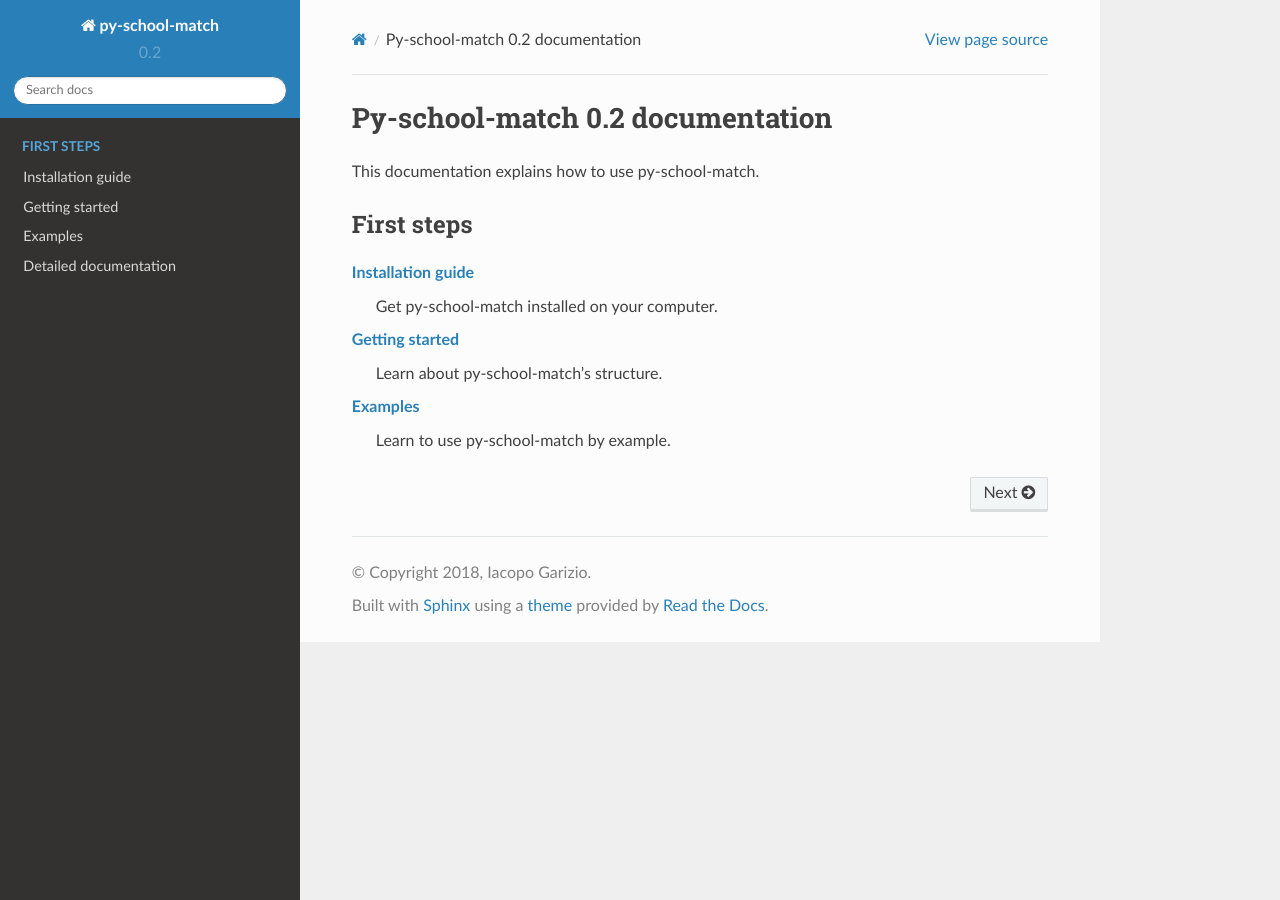
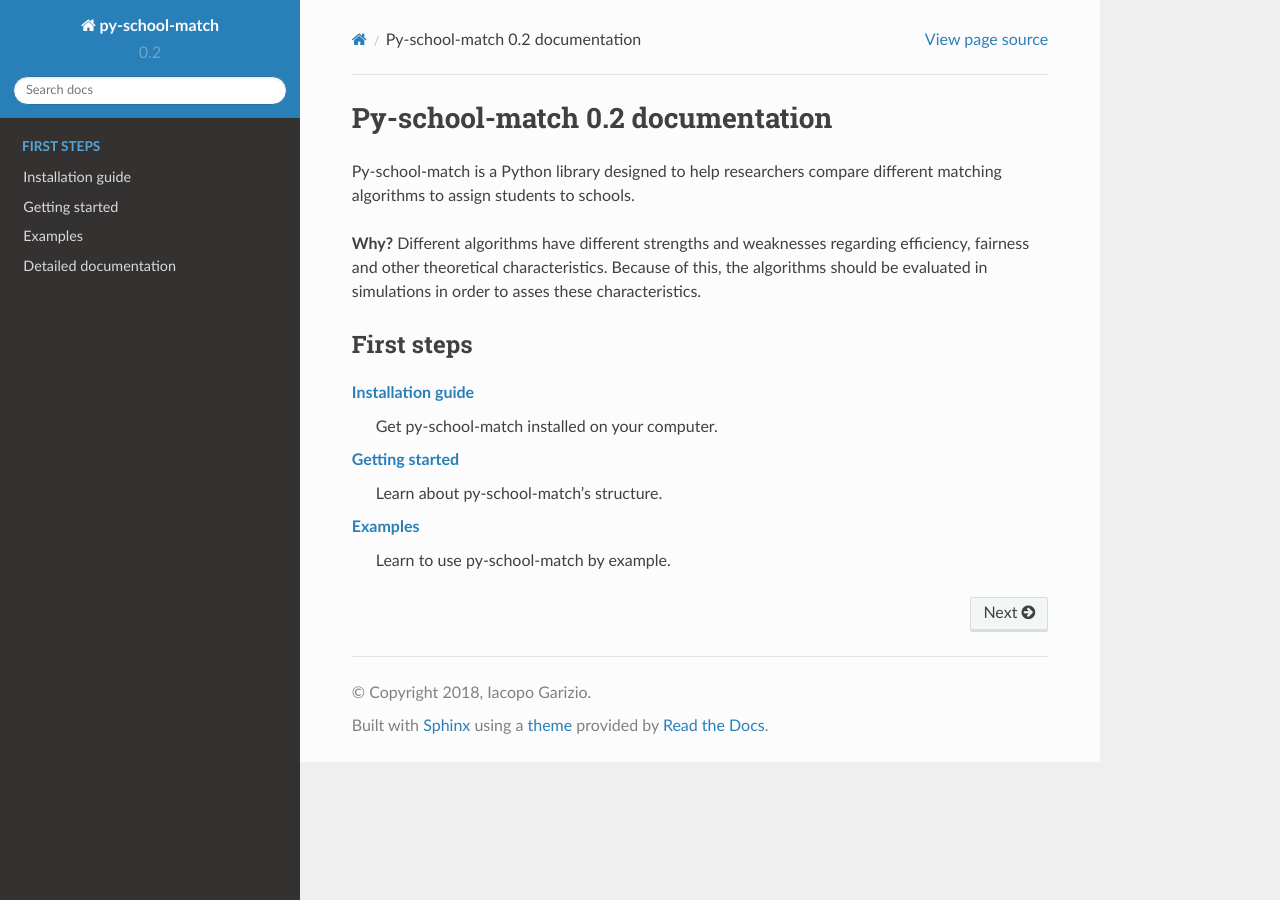
Before and after one commit to igarizio/py-school-match, a Sphinx documentation site: the page built from docs/index.rst, in a window 1280 px wide. Built offline with Sphinx 7.4.7 and the Read the Docs theme 2.0.0, drawn with Linux system fonts in a browser that asks for light colours.

Commit message:
Introduction added

```diff
--- a/docs/index.rst
+++ b/docs/index.rst
@@ -9,7 +9,13 @@
 Py-school-match |version| documentation
 =======================================
 
-This documentation explains how to use py-school-match.
+Py-school-match is a Python library designed to help researchers
+compare different matching algorithms to assign students to schools.
+
+**Why?** Different algorithms have different strengths and weaknesses
+regarding efficiency, fairness and other theoretical characteristics.
+Because of this, the algorithms should be evaluated in simulations in
+order to asses these characteristics.
 
 First steps
 ===========
```
